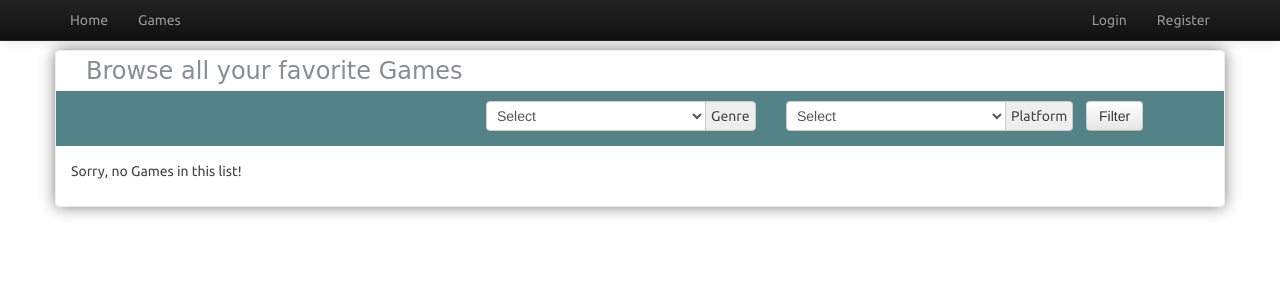
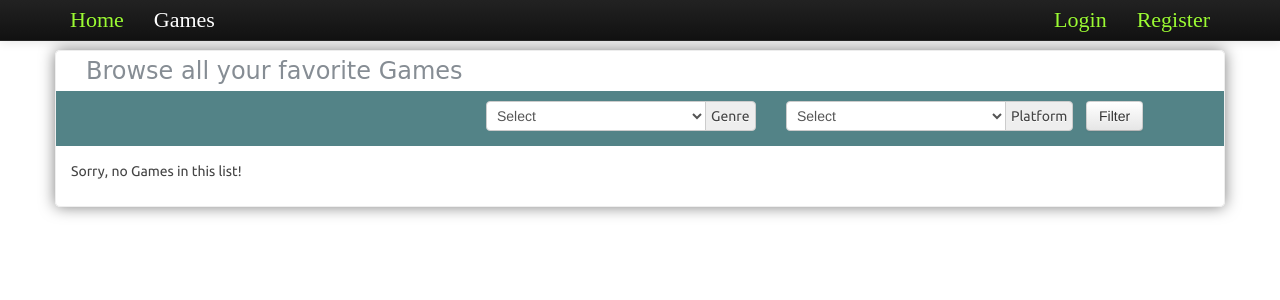
Before and after one commit to abhidevmumbai/checkit, a Django app: page /games/ in a window 1280 px wide. Shown: the top 300 px of the page. Run offline with Django 3.2, Linux system fonts and the light colour scheme; data that the repository does not hold is empty; some libraries are stand-ins or nearby versions; some web fonts are replaced.

Commit message:
Displaying active link in the nav bar and some UI changes

```diff
--- a/static/css/main.css
+++ b/static/css/main.css
@@ -1,3 +1,20 @@
+/*Colors:
+pink: #ff8598
+blue: #89d4fd
+green: #c7fe8a
+yellow: #fff18b*/
+@font-face{
+	font-family: BirthOfHero;
+	src: url('/static/fonts/BIRTH_OF_A_HERO.ttf');
+}
+@font-face{
+	font-family: VAL;
+	src: url('/static/fonts/VAL.otf');
+}
+@font-face{
+	font-family: RipeSemibold;
+	src: url('/static/fonts/ripesemibold.otf');
+}
 body{
 	/*font-family: 'Marko One', serif;*/
 	/*font-family: 'Faster One', cursive;*/
@@ -32,6 +49,15 @@ ul{ list-style-type: none;}
 	font-family: 'Love Ya Like A Sister', cursive;
 	font-size: 24px;
 	padding: 0 0 10px;
+}
+
+.navbar-inverse .brand, .navbar-inverse .nav > li > a{
+	color: rgb(155, 250, 51);
+	font-size: 22px;
+	font-family: 'BirthOfHero';
+}
+.navbar-inverse .brand, .navbar-inverse .nav > li > a.active{
+	color: #fff;
 }
 /*Splash page*/
 .splash_view {
--- a/templates/base.html
+++ b/templates/base.html
@@ -21,8 +21,8 @@
                     <div class="navbar-inner">
                         <div class="container">
                             <ul class="nav">
-                                <li class=""><a href="{% url home %}">Home</a></li>
-                                <li class=""><a href="{% url gamelist %}">Games</a></li>
+                                <li class=""><a href="{% url home %}" class="{% navactive request 'home' %}">Home</a></li>
+                                <li class=""><a href="{% url gamelist %}" class="{% navactive request 'gamelist' %}">Games</a></li>
                             </ul>
                             {% block navbar %}
                             {% endblock navbar %}
@@ -32,8 +32,8 @@
                                     <li class="divider-vertical"></li>
                                     <li><a href="{% url logout %}">Log out</a></li>
                                 {% else %}
-                                    <li><a class="pull-right" href="{% url login %}">Login</a></li>
-                                    <li><a class="pull-right" href="{% url usercreate %}">Register</a></li>
+                                    <li><a class="pull-right {% navactive request 'login' %}" href="{% url login %}">Login</a></li>
+                                    <li><a class="pull-right {% navactive request 'usercreate' %}" href="{% url usercreate %}">Register</a></li>
                                 {% endif %}
                             </ul>
                         </div>
```
